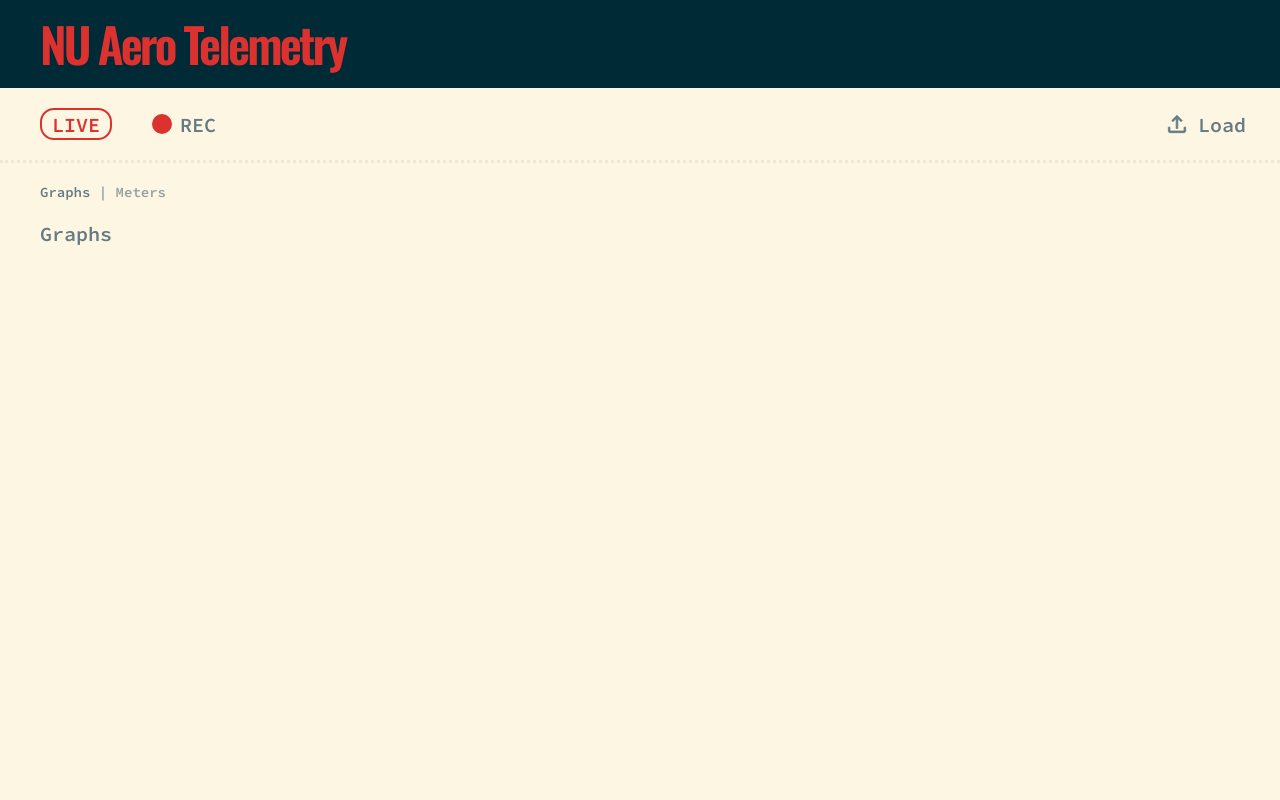
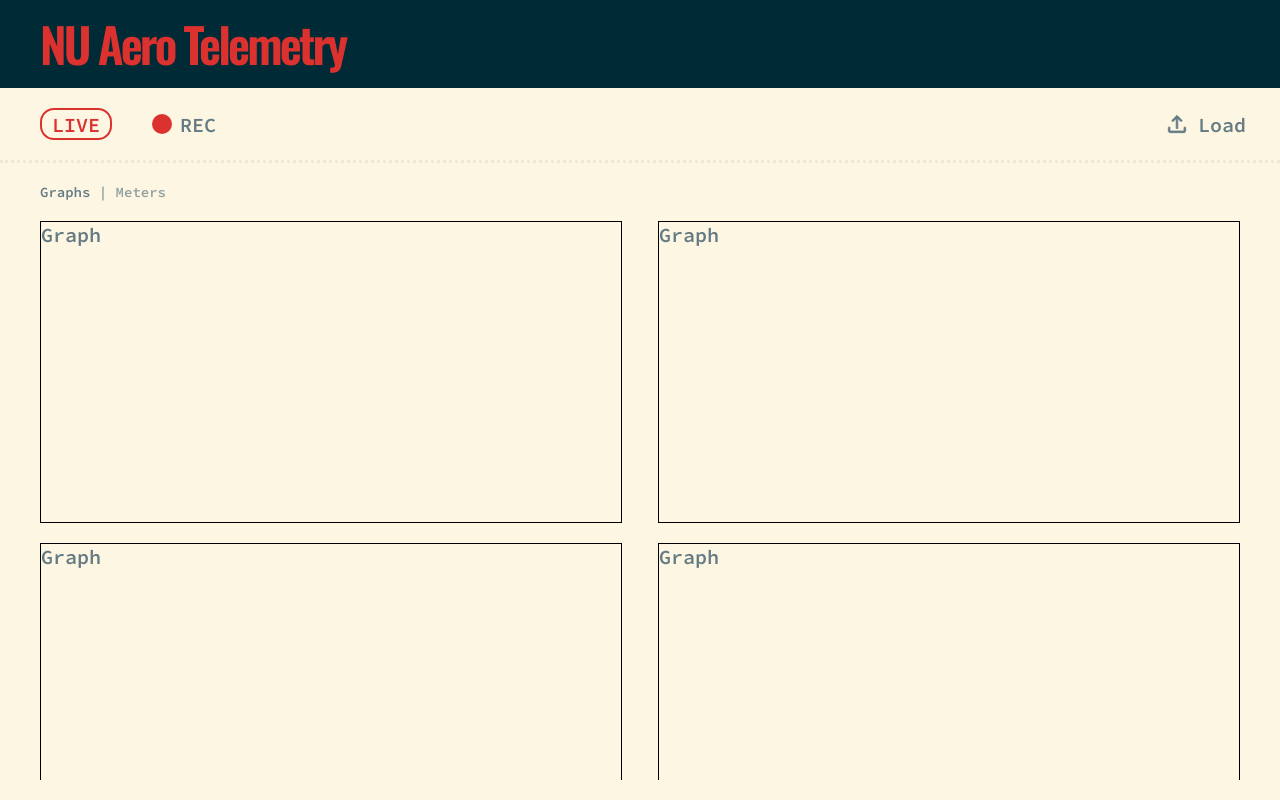
Before and after one commit to nu-aero/telemetry-frontend, a React (Create React App) app: page / in a window 1280 px wide. Built offline with nearby package versions, Linux system fonts and the light colour scheme.

Commit message:
displays dummy panels

```diff
--- a/src/components/main/display/graphs/Graphs.tsx
+++ b/src/components/main/display/graphs/Graphs.tsx
@@ -5,7 +5,12 @@ import Graph from './Graph';
 const Graphs = () => {
   return (
     <GraphsWrapper>
-      Graphs
+      {
+        // Dummy Data
+        [0, 1, 2, 3, 4, 5].map((e) => {
+          return <Graph key={e} />;
+        })
+      }
     </GraphsWrapper>
   );
 }
@@ -17,5 +22,5 @@ const GraphsWrapper = styled.div`
   flex-direction: row;
   flex-wrap: wrap;
   justify-content: space-between;
-  margin-top: 0 /*-20px*/;
+  margin-top: -20px;
 `;
--- a/src/components/main/display/meters/Meters.tsx
+++ b/src/components/main/display/meters/Meters.tsx
@@ -5,7 +5,12 @@ import Meter from './Meter';
 const Meters = () => {
   return (
     <MetersWrapper>
-      Meters
+      {
+        // Dummy Data
+        [0, 1, 2, 3, 4, 5].map((e) => {
+          return <Meter key={e} />;
+        })
+      }
     </MetersWrapper>
   );
 }
@@ -17,5 +22,5 @@ const MetersWrapper = styled.div`
   flex-wrap: wrap;
   justify-content: space-between;
   width: 100%;
-  margin-top: 0 /*-20px*/;
+  margin-top: -20px;
 `;
```
